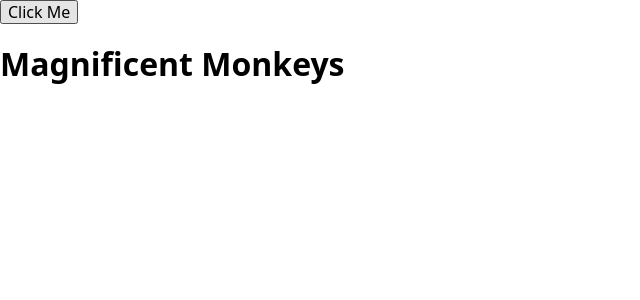
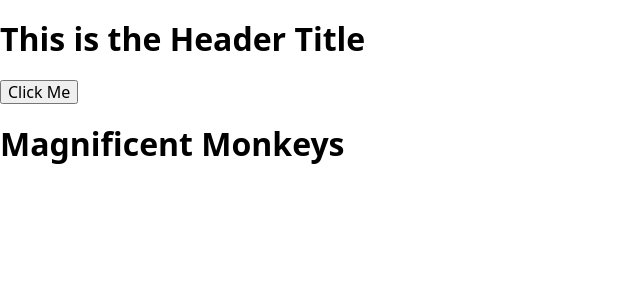
Before and after one commit to gregmjsco/odin-react-shopping, a React (Vite) app in the folder react-shopping-cart/: page / in a window 1280 px wide. Shown: the top 300 px of the page, without its empty margins (0-640 px from the left). Built offline with nearby package versions, Linux system fonts and the light colour scheme.

Commit message:
Add Header placeholder and change folder structure" " "

```diff
--- a/react-shopping-cart/src/App.jsx
+++ b/react-shopping-cart/src/App.jsx
@@ -1,4 +1,5 @@
 import React, { useState } from "react";
+import Header from "./components/Header/Header";
 
 const App = () => {
   const [heading, setHeading] = useState("Magnificent Monkeys");
@@ -9,6 +10,7 @@
 
   return (
     <>
+      <Header />
       <button type="button" onClick={clickHandler}>
         Click Me
       </button>
--- /dev/null
+++ b/react-shopping-cart/src/components/Header/Header.jsx
@@ -0,0 +1,9 @@
+function Header() {
+    return (
+        <header>
+            <h1>This is the Header Title</h1>
+        </header>
+    )
+}
+
+export default Header;
```
Also changed, not shown: react-shopping-cart/src/components/Header/Header.css (added), 1 other file (tests, documents, lock files or other folders).
